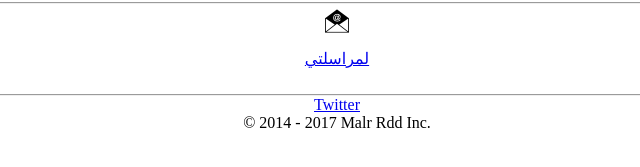
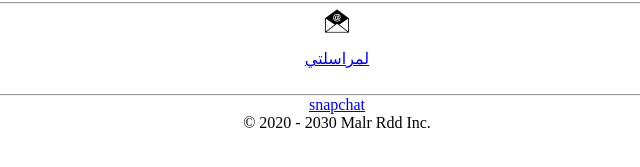
Before and after one commit to Scp273/repo, a plain HTML site: page index.html in a window 1280 px wide. Shown: the part 313-480 px from the top of the page, 303-943 px from the left. Drawn offline with Linux system fonts and the light colour scheme.

Commit message:
Update index.html

```diff
--- a/index.html
+++ b/index.html
@@ -44,12 +44,12 @@
 </fieldset>
 
 <block>
-<a href="https://twitter.com/Qiosz">Twitter</a>
+<a href="https://www.snapchat.com/add/%E2%81%A6p2.73">snapchat</a>
 </block>
 
 
 
-<footer> &copy; 2014 - 2017 Malr Rdd Inc.
+<footer> &copy; 2020 - 2030 Malr Rdd Inc.
 
 
 
```
